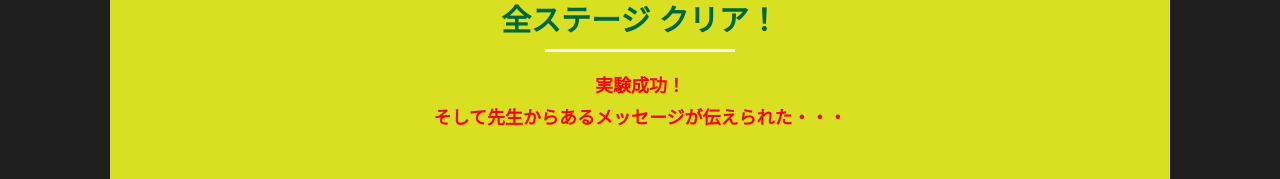
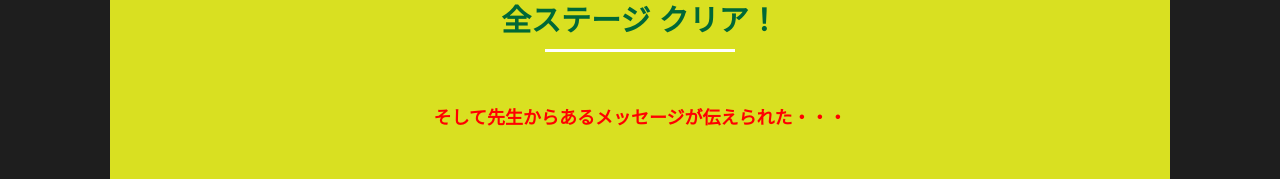
Before and after one commit to masamichi-iba/alfa-kobe-F, a plain HTML site: page final2.html in a window 1280 px wide. Shown: the part 621-800 px from the top of the page. Drawn offline with Linux system fonts and the light colour scheme.

Commit message:
Update final2.html

```diff
--- a/final2.html
+++ b/final2.html
@@ -23,7 +23,7 @@
       <div class="container">
         <div class="box bg-color--subcolor">
           <h2 class="section-title--border">全ステージ クリア！</h2>
-          <p class="text-center">実験成功！<br>
+          <p class="text-center"><br>
             そして先生からあるメッセージが伝えられた・・・</p>
         </div>
       </div>
```
